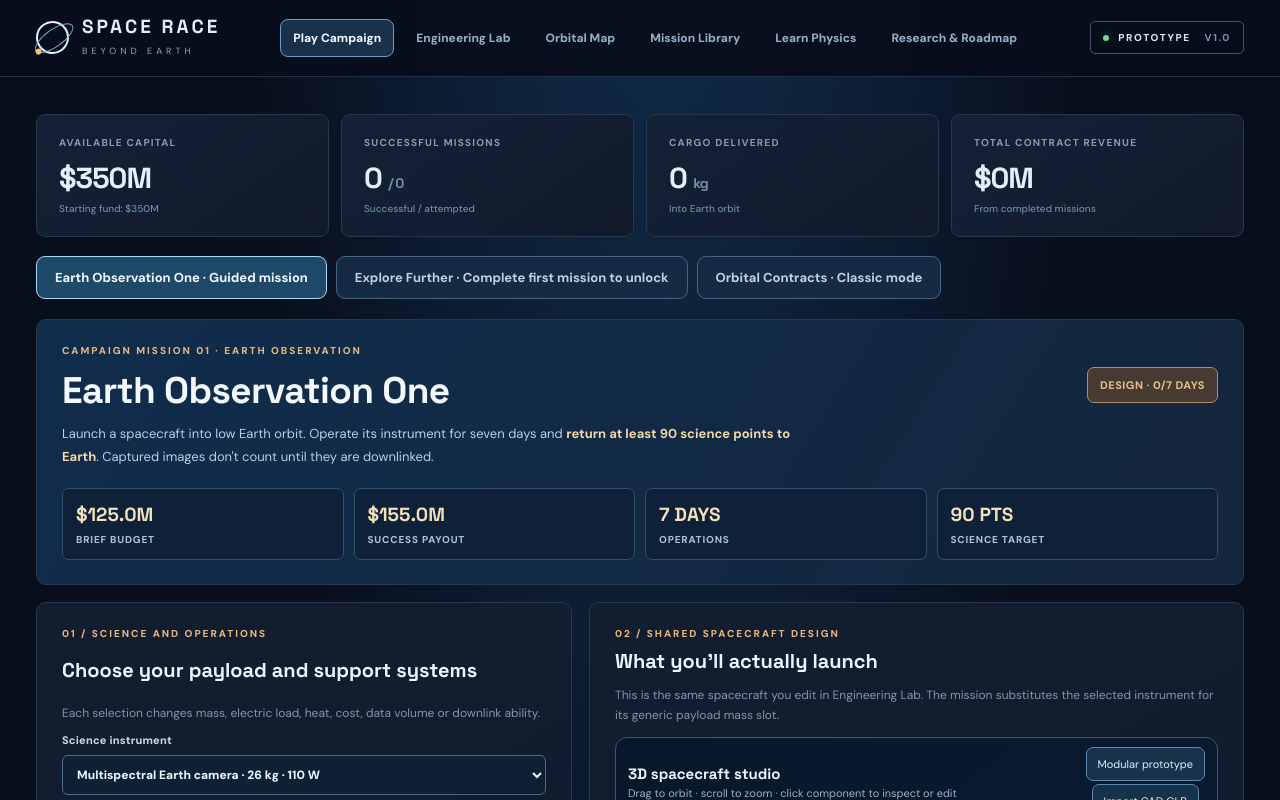
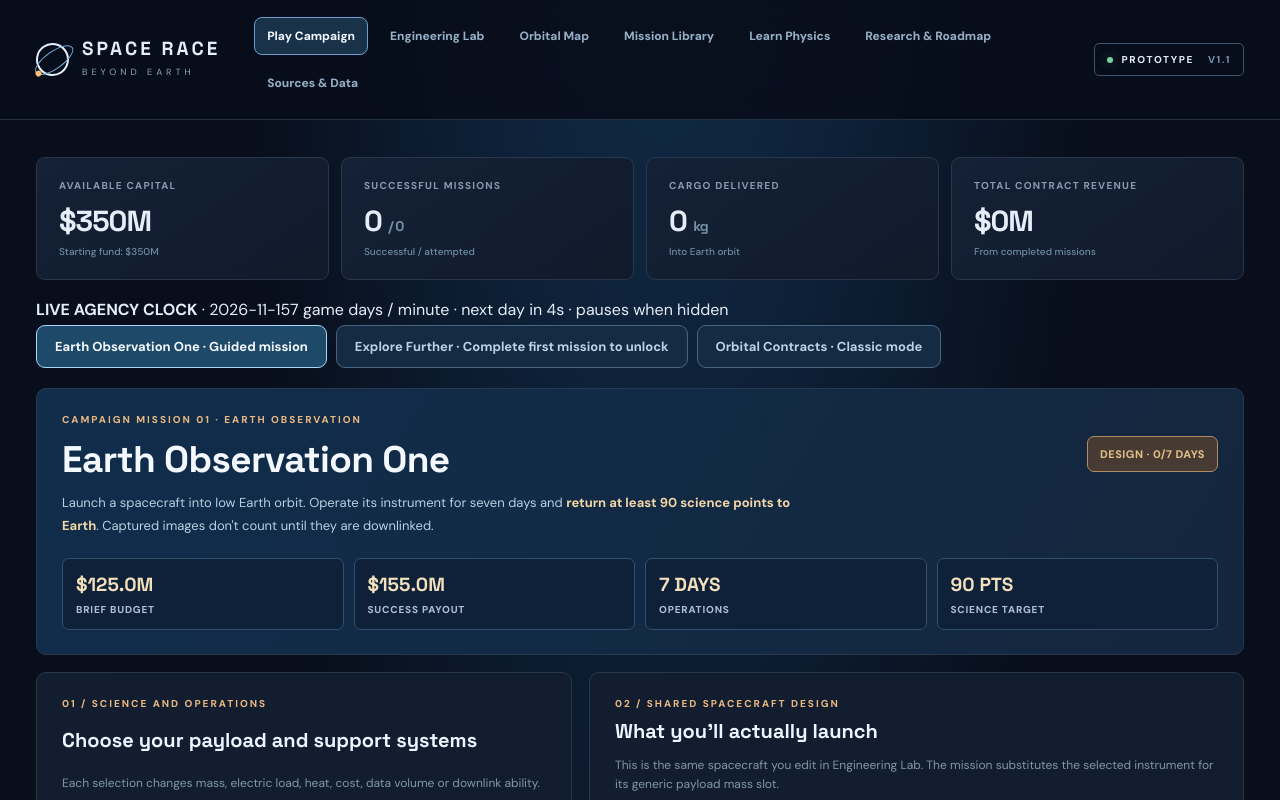
Before and after one commit to Tim8592/space-race-beyond-earth, a React (Vite) app: page / in a window 1280 px wide. Shown: the top 800 px of the page. Built offline with nearby package versions, Linux system fonts and the light colour scheme.

Commit message:
Use continuous visible-tab game clock starting at today's date and expose sources tab

```diff
--- a/src/App.tsx
+++ b/src/App.tsx
@@ -5,6 +5,8 @@ import OrbitalLab from './OrbitalLab';
 import MissionLibrary from './MissionLibrary';
 import LearningLab from './LearningLab';
 import ResearchLab from './ResearchLab';
+import References from './References';
+import {GAME_DAY_DURATION_MS,todayGameDay} from './lib/campaignClock';
 import CampaignMissions,{type CampaignRun,type CampaignDebrief} from './CampaignMissions';
 import {dateForGameDay,orbitalRoute,type CampaignDefinition,type MissionOptions,type SolvedCampaignTransfer} from './lib/campaignMissions';
 import type {LambertSolution} from './TransferPlanner';
@@ -107,7 +109,7 @@ type Game = {
 
 const DEFAULT_GAME: Game = {
   cash: INITIAL_CASH,
-  day: 1,
+  day: todayGameDay(),
   completed: 0,
   launched: 0,
   deliveredKg: 0,
@@ -193,13 +195,14 @@ export default function App() {
   const missionTechnologyDiscount=researchDiscount(effectiveUnlocks,game.devMode);
   const [message, setMessage] = useState<string | null>(null);
   const [showHelp, setShowHelp] = useState(false);
-  const [activeView,setActiveView] = useState<'missions'|'systems'|'orbits'|'library'|'learning'|'research'>('missions');
+  const [activeView,setActiveView] = useState<'missions'|'systems'|'orbits'|'library'|'learning'|'research'|'sources'>('missions');
   const [campaignMode,setCampaignMode]=useState<'observation'|'contracts'|'progression'>('observation');
   const [orbitalSelection,setOrbitalSelection]=useState<{
     mode:'earth'|'heliocentric';day:number;target:'mars'|'jupiter';
     perigee:number;eccentricity:number;}|null>(null);
   const [lastSolvedTransfer,setLastSolvedTransfer]=useState<LambertSolution|null>(null);
   const [observationResetKey,setObservationResetKey]=useState(0);
+  const [secondsToNextDay,setSecondsToNextDay]=useState(Math.ceil(GAME_DAY_DURATION_MS/1000));
   const [spacecraftDesign,setSpacecraftDesign]=useState<SubsystemDesign>(readSubsystemDesign);
   const contract = CONTRACTS.find((item) => item.id === missionId) ?? CONTRACTS[0];
   const metrics = useMemo(() => calculateVehicleMetrics(vehicle), [vehicle]);
@@ -216,6 +219,24 @@ export default function App() {
   useEffect(() => {
     try { localStorage.setItem(STORAGE_KEY, JSON.stringify(snapshot)); } catch { /* private browser mode */ }
   }, [snapshot]);
+  // Seven in-game days per real minute while this tab is visible. No offline catch-up.
+  useEffect(()=>{
+    let previous=Date.now(), accumulated=0;
+    const handle=window.setInterval(()=>{
+      const now=Date.now();
+      const delta=Math.max(0,Math.min(now-previous,2000));
+      previous=now;
+      if(document.visibilityState!=='visible')return;
+      accumulated+=delta;
+      const days=Math.floor((accumulated+1e-7)/GAME_DAY_DURATION_MS);
+      if(days>0){
+        accumulated-=days*GAME_DAY_DURATION_MS;
+        setSnapshot(old=>({...old,game:{...old.game,day:old.game.day+days}}));
+      }
+      setSecondsToNextDay(Math.max(1,Math.ceil((GAME_DAY_DURATION_MS-accumulated)/1000)));
+    },500);
+    return ()=>window.clearInterval(handle);
+  },[]);
   useEffect(() => {
     try { localStorage.setItem('space-race-systems-lab-v1',JSON.stringify(spacecraftDesign)); }
     catch { /* optional browser persistence */ }
@@ -400,17 +421,12 @@ export default function App() {
   }
   function reset() {
     if (!window.confirm('Start over? This clears your locally saved campaign and blueprints.')) return;
-    setSnapshot({ game: DEFAULT_GAME, vehicle: INITIAL_VEHICLE, missionId: 'cargo' });
+    setSnapshot({ game: {...DEFAULT_GAME,day:todayGameDay()}, vehicle: INITIAL_VEHICLE, missionId: 'cargo' });
     try {localStorage.removeItem('space-race-observation-one-v1');
       localStorage.removeItem('space-race-mission-workshop-v1')}catch{/* optional storage */}
     setLastSolvedTransfer(null);
     setObservationResetKey(k=>k+1);
     setMessage('Campaign restarted, including the Earth Observation One mission.');
-  }
-  function passWeek() {
-    if(game.activeStoryRun){setMessage('Finish the active flight before advancing the calendar.');return;}
-    setSnapshot((previous) => ({ ...previous, game: { ...previous.game, day: previous.game.day + 7 } }));
-    setMessage('Seven simulated days passed. Limited-time offers may have opened or expired.');
   }
   const orbitSpeed = circularOrbitSpeedKmS(contract.altitudeKm);
   const orbitPeriod = circularOrbitPeriodMinutes(contract.altitudeKm);
@@ -425,17 +441,17 @@ export default function App() {
           <div className="brand"><span className="brand-symbol"><span className="brand-orbit" /></span><div><strong>SPACE RACE</strong><small>BEYOND EARTH</small></div></div>
           <nav aria-label="Primary" className="game-tabs" role="tablist">
               {([
-                ['missions','Play Campaign'],['systems','Engineering Lab'],['orbits','Orbital Map'],['library','Mission Library'],['learning','Learn Physics'],['research','Research & Roadmap'],
+                ['missions','Play Campaign'],['systems','Engineering Lab'],['orbits','Orbital Map'],['library','Mission Library'],['learning','Learn Physics'],['research','Research & Roadmap'],['sources','Sources & Data'],
               ] as const).map(([id,label])=><button key={id} type="button" role="tab" aria-selected={activeView===id} className={activeView===id?'current':''} onClick={()=>setActiveView(id)}>{label}</button>)}
             </nav>
-          <div className="prototype-pill"><span className="live-dot" /> PROTOTYPE <span className="version">V1.0</span>{game.devMode&&<span className="dev-indicator"> · DEV UNLOCKED</span>}</div>
+          <div className="prototype-pill"><span className="live-dot" /> PROTOTYPE <span className="version">V1.1</span>{game.devMode&&<span className="dev-indicator"> · DEV UNLOCKED</span>}</div>
         </div>
       </header>
 
       <main className="main-content">
         <section className={'intro '+(activeView==='missions'&&campaignMode==='contracts'?'':'view-hidden')}>
           <div><div className="eyebrow"><span className="small-diamond" /> YOUR SPACE PROGRAM STARTS HERE</div><h1>Build the future.<br /><em>Beyond Earth.</em></h1><p>Design capable spacecraft, accept orbital contracts, and turn engineering decisions into a thriving space economy.</p></div>
-          <div className="intro-right"><span>CAMPAIGN / EARTH ERA</span><div className="day-marker">DAY <strong>{game.day.toString().padStart(3, '0')}</strong></div><button className="ghost-button" onClick={passWeek}>Advance 7 days <span>→</span></button></div>
+          <div className="intro-right"><span>CAMPAIGN / EARTH ERA</span><div className="day-marker">DAY <strong>{game.day.toString().padStart(3, '0')}</strong></div><span className="game-clock-caption">{dateForGameDay(game.day)} · next day {secondsToNextDay}s · auto</span></div>
         </section>
 
         <section className={'kpi-grid '+(activeView==='missions'?'':'view-hidden')} aria-label="Campaign overview">
@@ -445,6 +461,10 @@ export default function App() {
           <div className="kpi"><span>TOTAL CONTRACT REVENUE</span><strong>{usd(game.revenue)}</strong><small>From completed missions</small></div>
         </section>
 
+        {activeView==='missions'&&<div className="campaign-live-clock" role="status">
+          <strong>LIVE AGENCY CLOCK</strong> · {dateForGameDay(game.day)}
+          <span>7 game days / minute · next day in {secondsToNextDay}s · pauses when hidden</span>
+        </div>}
         {activeView==='missions'&&<div className="campaign-switch" role="tablist" aria-label="Campaign mission mode">
           <button type="button" role="tab" aria-selected={campaignMode==='observation'}
             className={campaignMode==='observation'?'selected':''}
@@ -477,7 +497,7 @@ export default function App() {
             onStart={startCampaignMission} onFinish={finishCampaignMission}
             onGoToLab={()=>setActiveView('systems')}
             onGoToRocket={()=>{setCampaignMode('contracts');setActiveView('missions')}}
-            onViewOrbital={openMissionOrbit} onAdvance={passWeek}/>}
+            onViewOrbital={openMissionOrbit}/>}
         <div className={'control-layout '+(activeView==='missions'&&campaignMode==='contracts'?'':'view-hidden')} id="mission-control">
           <div className="left-column">
             <section className="panel" id="builder">
@@ -554,6 +574,7 @@ export default function App() {
             initialEccentricity={orbitalSelection?.eccentricity??.25}
             onTransferSolved={setLastSolvedTransfer}/>
         </div>}
+        {activeView==='sources' && <div className="single-tab-page"><References/></div>}
         {activeView==='library' && <div className="single-tab-page"><MissionLibrary onOpenMap={()=>setActiveView('orbits')}/></div>}
         {activeView==='learning' && <div className="single-tab-page">
           <LearningLab onOpenBuilder={()=>setActiveView('systems')} onOpenOrbital={()=>setActiveView('orbits')}/>
```
